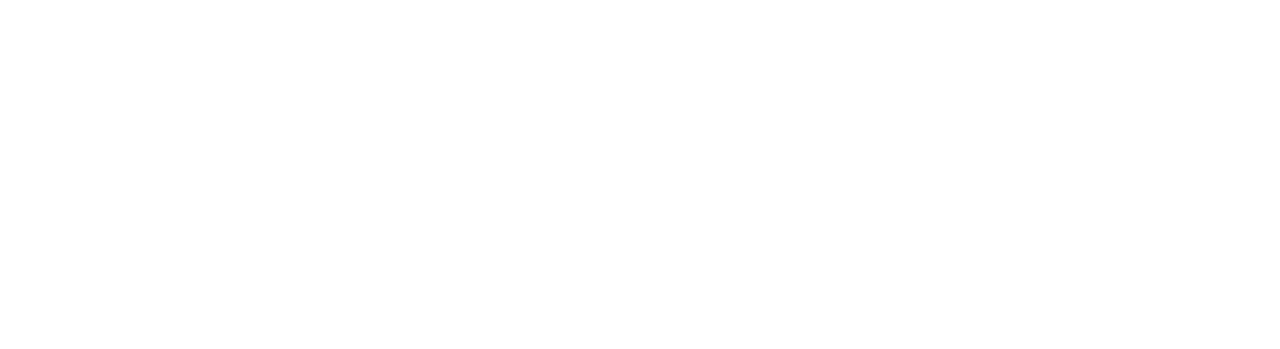
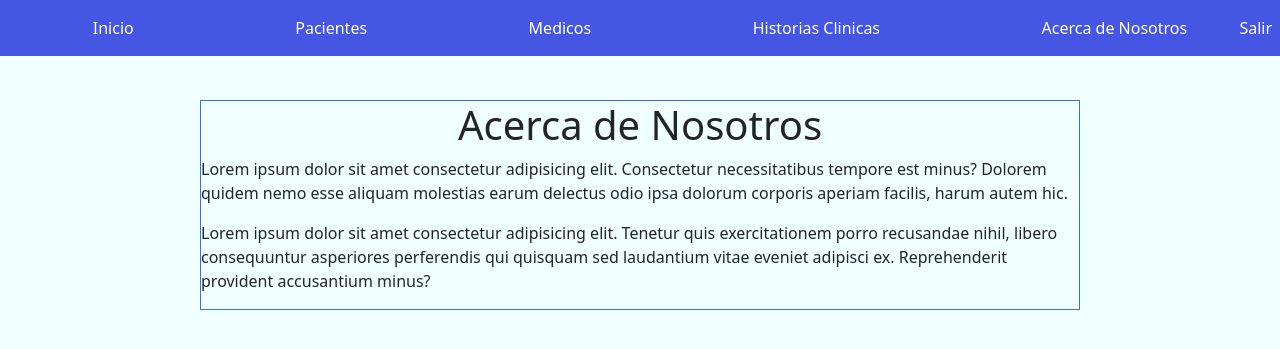
Before and after one commit to deividopscba/EntregaMVTFinal, a Django app: page /BaseDeDatos/about/ in a window 1280 px wide. Before the commit the part shown is empty. Shown: the top 349 px of the page. Run offline with Django 4.2, Linux system fonts and the light colour scheme; some libraries are stand-ins or nearby versions.

Commit message:
ModifAbouttemp

```diff
--- a/BaseDeDatos/template/about.html
+++ b/BaseDeDatos/template/about.html
@@ -1,12 +1,15 @@
-<!DOCTYPE html>
-<html lang="en">
-<head>
-    <meta charset="UTF-8">
-    <meta http-equiv="X-UA-Compatible" content="IE=edge">
-    <meta name="viewport" content="width=device-width, initial-scale=1.0">
-    <title>Acerca de nosotros</title>
-</head>
-<body>
+{% extends "inicio.html" %}
 
-</body>
-</html>
+{% load static %}
+    <link rel="stylesheet" href="{%static 'css/myestilo.css'%}">
+    <link rel="stylesheet" href="{%static 'css/bootstrap.min.css'%}">
+{% block contenido %}
+    <title>Acerca de Nosotros</title>
+
+    <h1>Acerca de Nosotros</h1>
+
+    <p>Lorem ipsum dolor sit amet consectetur adipisicing elit.
+    Consectetur necessitatibus tempore est minus? Dolorem quidem nemo esse aliquam molestias earum delectus odio ipsa dolorum corporis aperiam facilis, harum autem hic.</p>
+    <p>Lorem ipsum dolor sit amet consectetur adipisicing elit. Tenetur quis exercitationem porro recusandae nihil,
+    libero consequuntur asperiores perferendis qui quisquam sed laudantium vitae eveniet adipisci ex. Reprehenderit provident accusantium minus?</p>
+    {% endblock %}
```
